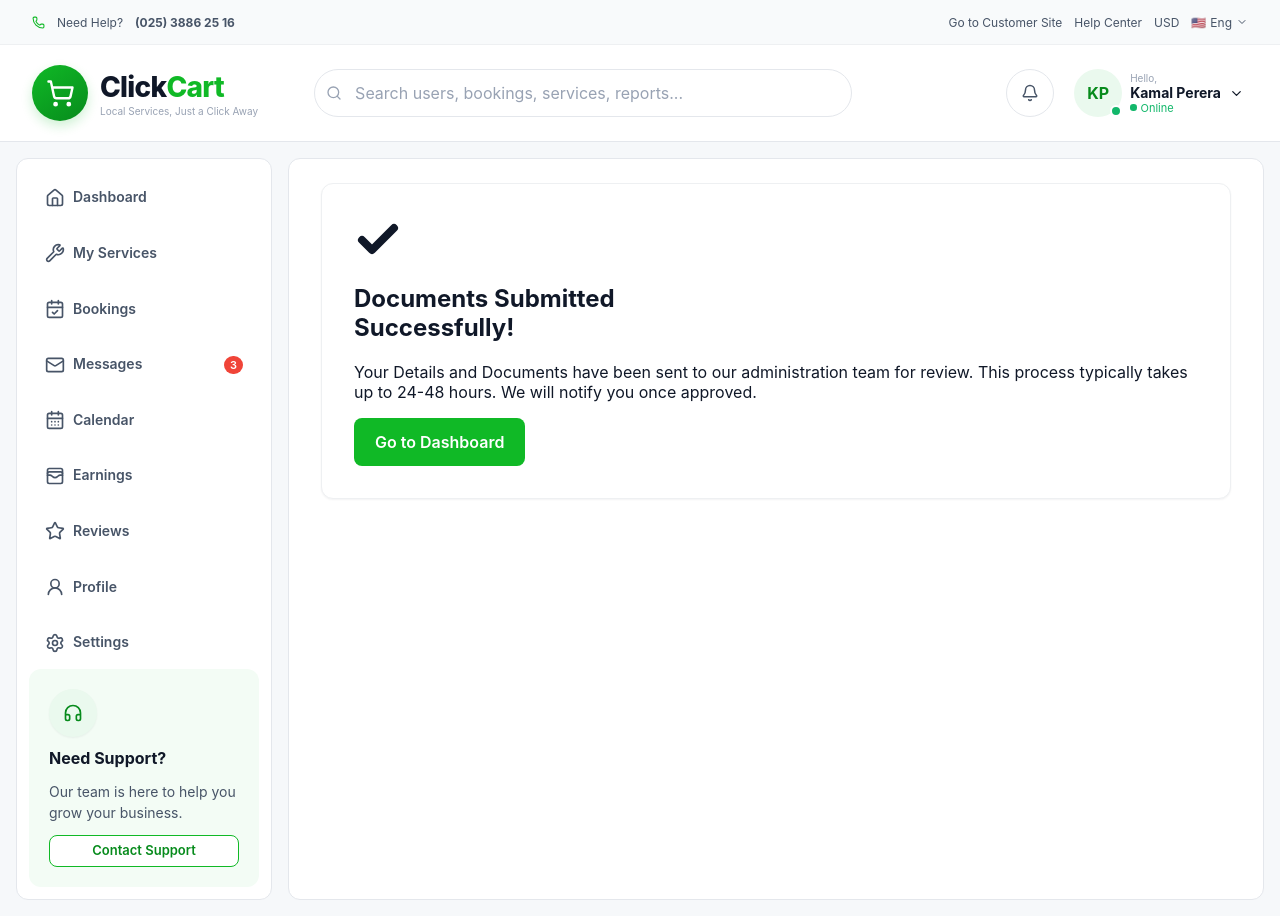
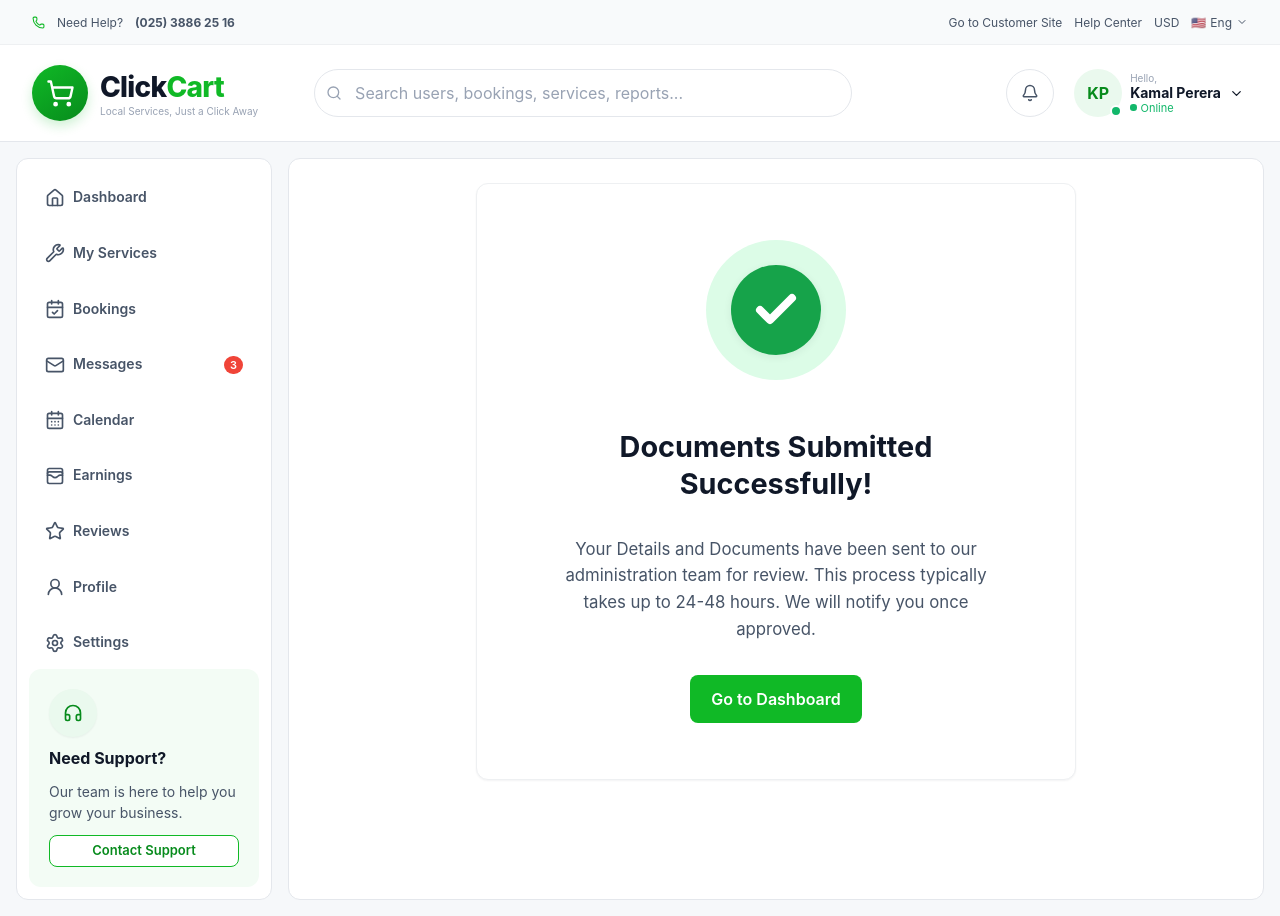
Before and after one commit to GR-Projet-405/ClickCart, a React (Vite) app in the folder frontend/: page /provider/verification/success in a window 1280 px wide. Built offline with nearby package versions, Linux system fonts and the light colour scheme.

Commit message:
implement verification success CSS

```diff
--- a/frontend/src/pages/provider/Dashboard/Verification.css
+++ b/frontend/src/pages/provider/Dashboard/Verification.css
@@ -256,3 +256,59 @@
         width: 100%;
     }
 }
+
+/* Success Page Specific Styles */
+.cc-success-card {
+    width: 100%;
+    max-width: 600px;
+    margin: 0 auto;
+}
+
+.cc-success-content {
+    display: flex;
+    flex-direction: column;
+    align-items: center;
+    text-align: center;
+    padding: var(--cc-space-6) var(--cc-space-4);
+}
+
+.cc-success-icon-wrapper {
+    width: 140px;
+    height: 140px;
+    border-radius: 50%;
+    background-color: #dcfce7;
+    /* Light green outer circle */
+    display: flex;
+    align-items: center;
+    justify-content: center;
+    margin-bottom: var(--cc-space-6);
+}
+
+.cc-success-icon {
+    width: 90px;
+    height: 90px;
+    border-radius: 50%;
+    background-color: #16a34a;
+    /* Solid green inner circle */
+    color: white;
+    display: flex;
+    align-items: center;
+    justify-content: center;
+    box-shadow: var(--cc-shadow-md);
+}
+
+.cc-success-title {
+    font-size: 1.8rem;
+    font-weight: 700;
+    color: var(--cc-text-primary);
+    margin-bottom: var(--cc-space-4);
+    line-height: 1.3;
+}
+
+.cc-success-description {
+    font-size: 1.05rem;
+    color: var(--cc-text-secondary);
+    line-height: 1.6;
+    margin-bottom: var(--cc-space-8);
+    max-width: 450px;
+}
```
